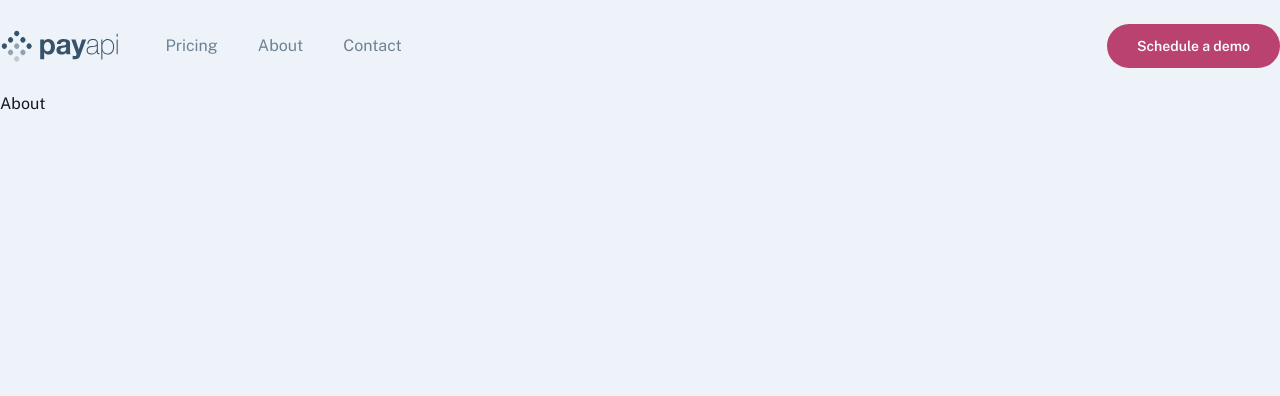
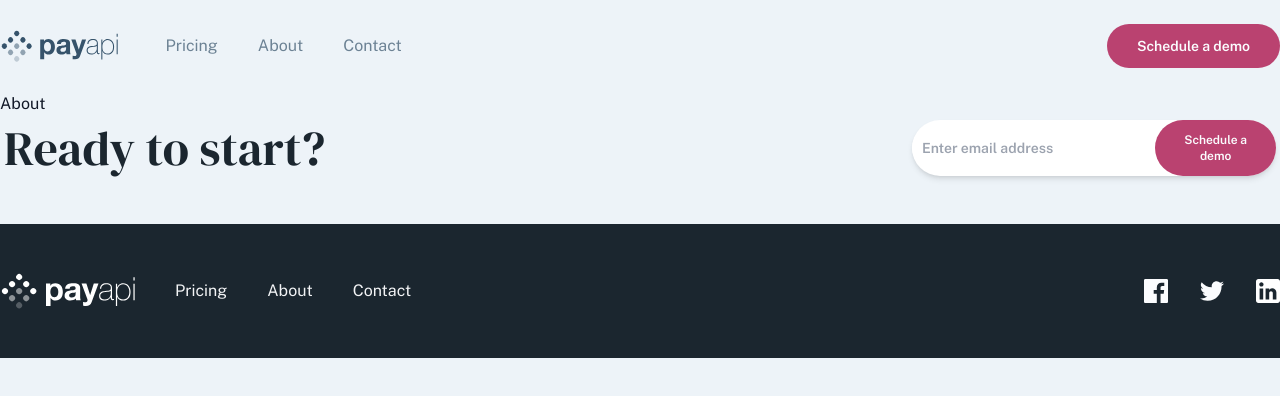
Before and after one commit to Oluwa-Laughter/payapi, a React (Vite) app: page /about in a window 1280 px wide. Shown: the top 396 px of the page. Built offline with nearby package versions, Linux system fonts and the light colour scheme.

Commit message:
update Home page

```diff
--- a/src/components/About.jsx
+++ b/src/components/About.jsx
@@ -28,10 +28,10 @@ const images = [
 function About() {
   return (
     <section className="relative overflow-hidden bg-mirageBlue text-white p-12 md:p-24">
-      <div className="bg-circle -left-[6px] -top-[548px]  md:-left-[235px] md:-top-[359px]"></div>
+      <div className="bg-circle -left-[6px] -top-[548px] md:-left-[235px] md:-top-[359px]"></div>
       <div className="container mx-auto flex flex-col-reverse items-center gap-12  lg:justify-between lg:space-x-12 lg:flex-row ">
-        <div className="flex flex-col items-center justify-center  lg:items-start max-w-xl space-y-8">
-          <h2 className=" text-3xl md:text-5xl font-serif text-center lg:text-start ">
+        <div className="flex flex-col items-center justify-center z-50 lg:items-start max-w-xl space-y-8">
+          <h2 className="text-3xl md:text-5xl font-serif text-center text-linkWaterWhite lg:text-start ">
             Who we work with
           </h2>
           <p className="font-sans text-sm text-center md:text-start text-gray-400">
--- /dev/null
+++ b/src/components/Cta.jsx
@@ -0,0 +1,24 @@
+function Cta() {
+  return (
+    <section className="p-1 pb-12">
+      <div className="container mx-auto flex flex-col lg:flex-row items-center lg:justify-between space-y-4 lg:space-y-0">
+        <h2 className="font-serif text-4xl md:text-5xl text-mirageBlue">
+          Ready to start?
+        </h2>
+        <div className="flex flex-col space-y-4 items-center md:space-y-0 md:flex-row md:shadow-md md:rounded-full md:bg-white w-[70%] md:w-auto ">
+          <input
+            type="text"
+            placeholder="Enter email address"
+            className="w-full p-2.5 font-semibold text-sm rounded-full md:rounded-l-full relative text-lightSanJuanBlue focus:outline-none "
+          />
+
+          <button className="w-full md:w-[173px] bg-darkPink font-semibold hover:bg-charmPink  text-sm md:text-xs text-linkWaterWhite p-3 rounded-full">
+            Schedule a demo
+          </button>
+        </div>
+      </div>
+    </section>
+  );
+}
+
+export default Cta;
--- /dev/null
+++ b/src/components/Easy.jsx
@@ -0,0 +1,26 @@
+function Easy() {
+  return (
+    <section className="py-12 ">
+      <div className="container mx-auto flex flex-col md:flex-row items-center md:justify-start md:space-x-7 space-y-6 ">
+        <img
+          className=" w-[90%] md:w-[50%]"
+          src="assets/home/desktop/illustration-easy-to-implement.svg"
+          alt=""
+        />
+        <div className="max-w-lg flex flex-col items-center px-8 md:items-start space-y-8">
+          <h2 className="text-3xl text-mirageBlue md:text-5xl font-serif text-center md:text-start ">
+            Easy To Implement
+          </h2>
+
+          <p className="font-sans text-md text-center md:text-start text-gray-400">
+            Our API comes with just a few lines of code. You’ll be up and
+            running in no time. We built our documentation page to integrate
+            payments functionality with ease.
+          </p>
+        </div>
+      </div>
+    </section>
+  );
+}
+
+export default Easy;
--- /dev/null
+++ b/src/components/Finances.jsx
@@ -0,0 +1,45 @@
+const financesObj = [
+  {
+    id: 1,
+    image: "assets/home/desktop/icon-personal-finances.svg",
+    title: "Personal Finances",
+    text: "Consolidate financial data from multiple sources and categorize transactions up to 2 years of history. Analyze reports to reconcile activities in your account. ",
+  },
+  {
+    id: 2,
+    image: "assets/home/desktop/icon-banking-and-coverage.svg",
+    title: "Banking & Coverage",
+    text: "With our platform, you can speed up account onboarding and support ongoing payments for checking, savings, credit card, and brokerage accounts.",
+  },
+  {
+    id: 3,
+    image: "assets/home/desktop/icon-banking-and-coverage.svg",
+    title: "Consumer Payments",
+    text: "It’s easier to set up secure bank payments with us through a flow designed with the user experience in mind. Customers could instantly authenticate their account.",
+  },
+];
+
+function Finances() {
+  return (
+    <section className="py-24">
+      <div className="container mx-auto grid grid-rows-1 md:grid-cols-3 items-center gap-20">
+        {financesObj.map((fin) => (
+          <div
+            key={fin.id}
+            className="flex flex-col items-center space-y-6 p-4"
+          >
+            <img src={fin.image} className="w-28 h-28" alt="" />
+            <h3 className="font-serif text-2xl lg:text-3xl text-mirageBlue ">
+              {fin.title}
+            </h3>
+            <p className="text-center text-sm font-sans text-gray-500">
+              {fin.text}
+            </p>
+          </div>
+        ))}
+      </div>
+    </section>
+  );
+}
+
+export default Finances;
--- /dev/null
+++ b/src/components/Footer.jsx
@@ -0,0 +1,53 @@
+import { Link } from "react-router";
+
+function Footer() {
+  return (
+    <footer className="relative overflow-hidden bg-mirageBlue py-12 ">
+      <div className="container mx-auto flex flex-col md:flex-row justify-between items-center space-y-8 md:space-y-0 ">
+        <div className="flex flex-col md:flex-row items-center space-y-6 md:space-y-0 md:space-x-10 ">
+          <img src="assets/shared/desktop/logo-footer.svg" alt="" />
+
+          <div className="flex z-50 flex-col space-y-6 pt-6 md:flex-row md:space-y-0 md:space-x-10 md:pt-0 items-center ">
+            <Link to="/pricing" className="text-md text-gray-100 ">
+              Pricing
+            </Link>
+            <Link to="/about" className="text-md text-gray-100  ">
+              About
+            </Link>
+            <Link to="/contact" className="text-md text-gray-100 ">
+              Contact
+            </Link>
+          </div>
+        </div>
+
+        <div className="flex space-x-8 z-50 items-center ">
+          <a href="#">
+            <img
+              src="/assets/shared/desktop/facebook.svg"
+              className="ficon"
+              alt=""
+            />
+          </a>
+          <a href="#">
+            <img
+              src="/assets/shared/desktop/twitter.svg"
+              className="ficon"
+              alt=""
+            />
+          </a>
+          <a href="#">
+            <img
+              src="/assets/shared/desktop/linkedin.svg"
+              className="ficon"
+              alt=""
+            />
+          </a>
+        </div>
+      </div>
+
+      <div className="bg-circle -left-[202px] top-[177px] md:-right-[390px] md:-bottom-[544px]" />
+    </footer>
+  );
+}
+
+export default Footer;
--- a/src/components/Layout.jsx
+++ b/src/components/Layout.jsx
@@ -1,5 +1,7 @@
 import { Outlet } from "react-router";
 import NavBar from "./NavBar";
+import Footer from "./Footer";
+import Cta from "./Cta";
 
 function Layout() {
   return (
@@ -7,7 +9,9 @@ function Layout() {
       <NavBar />
       <main>
         <Outlet />
+        <Cta />
       </main>
+      <Footer />
     </div>
   );
 }
--- a/src/components/NavBar.jsx
+++ b/src/components/NavBar.jsx
@@ -25,9 +25,9 @@ function NavBar() {
         <div
           className={` ${
             navOpen
-              ? "flex flex-col space-y-8 absolute top-3 right-2 w-[60vw] h-[50vh] rounded-lg bg-mirageBlue "
+              ? "flex flex-col space-y-8 absolute top-3 right-2 w-[60vw] z-50 h-[50vh] rounded-lg bg-mirageBlue "
               : "hidden md:flex md:flex-row md:ml-12 md:justify-between"
-          }  items-center  md:w-full py-6`}
+          }  items-center md:w-full py-6`}
           onClick={hadleNavClick}
         >
           <div className="flex flex-col space-y-6 pt-6 md:flex-row md:space-y-0 md:space-x-10 md:pt-0 items-center ">
@@ -51,17 +51,17 @@ function NavBar() {
             </NavLink>
           </div>
 
-          <button className="w-[173px] bg-darkPink hover:opacity-80 font-semibold text-sm text-linkWaterWhite p-3 rounded-full">
+          <button className="w-[173px] bg-darkPink hover:bg-currentcharmPink font-semibold text-sm text-linkWaterWhite p-3 rounded-full">
             Schedule a demo
           </button>
         </div>
 
         {navOpen ? (
-          <button className="md:hidden block z-40" onClick={handleMenu}>
+          <button className="md:hidden block z-50" onClick={handleMenu}>
             <img src="assets/shared/mobile/close.svg" alt="" />
           </button>
         ) : (
-          <button className="md:hidden block z-40" onClick={handleMenu}>
+          <button className="md:hidden block" onClick={handleMenu}>
             <img src="assets/shared/mobile/menu.svg" alt="" />
           </button>
         )}
--- /dev/null
+++ b/src/components/Simple.jsx
@@ -0,0 +1,24 @@
+function Simple() {
+  return (
+    <section className="relative">
+      <div className="hidden lg:block bg-circle -right-1/4 -top-[53px] -z-50 "></div>
+      <div className="container mx-auto flex flex-col md:flex-row-reverse items-center justify-between space-y-10 md:space-y-0">
+        <div className="flex justify-center items-center ">
+          <img src="assets/home/desktop/illustration-simple-ui.svg" alt="" />
+        </div>
+
+        <div className="flex max-w-md flex-col space-y-8 items-center md:items-start ">
+          <h2 className="text-3xl md:text-5xl font-serif text-center lg:text-start ">
+            Simple UI & UX
+          </h2>
+          <p className="font-sans text-sm text-center md:text-start text-gray-400">
+            Our pre-built form is easy to integrate in your app or website’s
+            checkout flow and designed to optimize conversion.
+          </p>
+        </div>
+      </div>
+    </section>
+  );
+}
+
+export default Simple;
--- a/src/index.css
+++ b/src/index.css
@@ -10,3 +10,8 @@
   height: 948px;
   opacity: 0.8;
 }
+
+.ficon:hover {
+  filter: invert(57%) sepia(44%) saturate(1023%) hue-rotate(308deg)
+    brightness(92%) contrast(89%);
+}
--- a/src/pages/Home.jsx
+++ b/src/pages/Home.jsx
@@ -1,11 +1,17 @@
 import About from "../components/About";
+import Easy from "../components/Easy";
+import Finances from "../components/Finances";
 import Hero from "../components/Hero";
+import Simple from "../components/Simple";
 
 function Home() {
   return (
     <>
       <Hero />
       <About />
+      <Easy />
+      <Simple />
+      <Finances />
     </>
   );
 }
```
Also changed, not shown: src/components/Hero.jsx (+5 -5 lines), public/assets/shared/desktop/logo-footer.svg (added).
